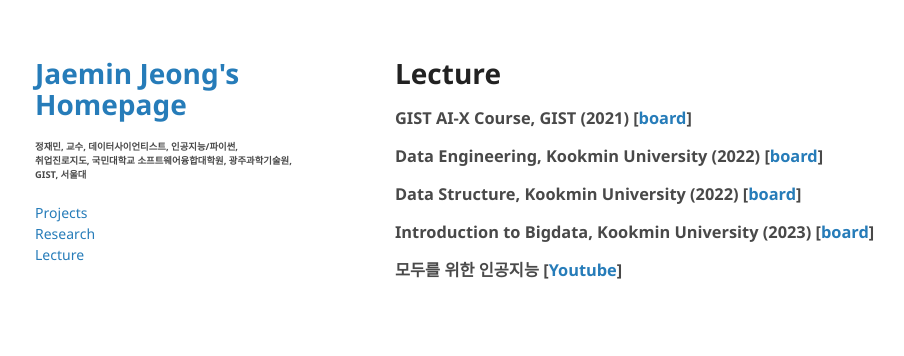
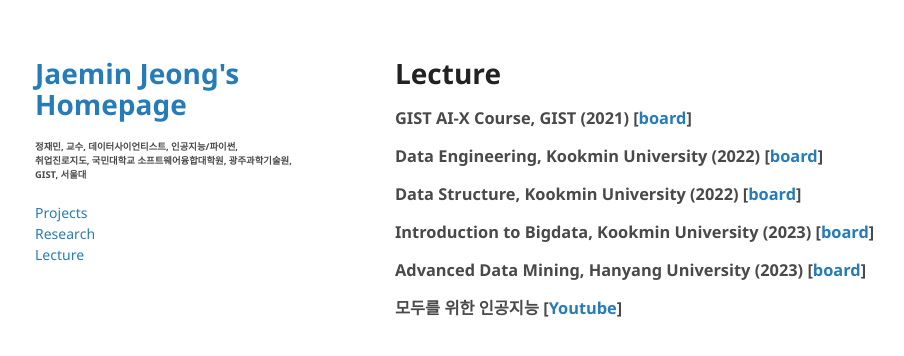
Before and after one commit to jaeminjjung/jaeminjjung.github.io, a Jekyll site: the page built from lecture.md, in a window 1280 px wide. Shown: the top 356 px of the page, without its empty margins (175-1079 px from the left). Built offline with Jekyll 4.4.1, drawn with Linux system fonts in a browser that asks for light colours; our own code applies the rules of GitHub Pages for plain Markdown files.

Commit message:
Update lecture.md

```diff
--- a/lecture.md
+++ b/lecture.md
@@ -5,5 +5,6 @@
 ### Data Engineering, Kookmin University (2022) [<a href="https://ecampus.kookmin.ac.kr/course/view.php?id=48724">board</a>]
 ### Data Structure, Kookmin University (2022) [<a href="https://ecampus.kookmin.ac.kr/course/view.php?id=48724">board</a>]
 ### Introduction to Bigdata, Kookmin University (2023) [<a href="https://ecampus.kookmin.ac.kr/course/view.php?id=48724">board</a>]
+### Advanced Data Mining, Hanyang University (2023) [<a href = "https://github.com/dscoool/datamining">board</a>]
 
 ### 모두를 위한 인공지능 [<a href="https://dscool.kr">Youtube</a>]
```
